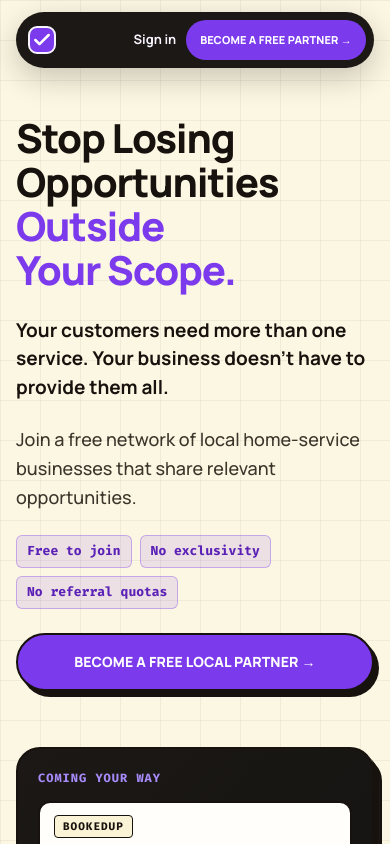
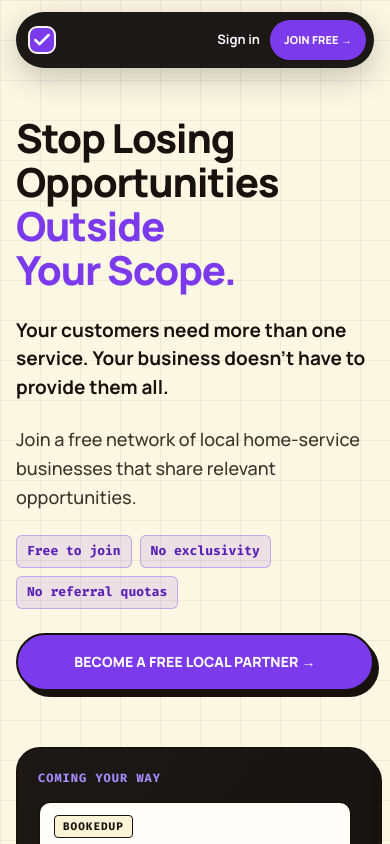
Before and after one commit to Cloudfrost1/bookedup-network-os, a Next.js app: page / in a window 390 px wide. Shown: the top 844 px of the page. Built offline with nearby package versions, Linux system fonts and the light colour scheme.

Commit message:
Mobile: short nav CTA, prevent horizontal overflow (white strip on right)
Co-Authored-By: Claude Opus 5.5 <noreply@anthropic.com>
Claude-Session: https://claude.ai/code/session_01TQCbCuJJYVynBDrPFrXzcn

```diff
--- a/src/app/(public)/layout.tsx
+++ b/src/app/(public)/layout.tsx
@@ -27,7 +27,10 @@ export default function PublicLayout({ children }: { children: React.ReactNode }
           </nav>
           <nav className="links" aria-label="Account">
             <Link href="/login" className="link !inline-block">Sign in</Link>
-            <Link href="/signup" className="pub-btn sm">Become a Free Partner →</Link>
+            <Link href="/signup" className="pub-btn sm">
+              <span className="pub-cta-long">Become a Free Partner →</span>
+              <span className="pub-cta-short">Join free →</span>
+            </Link>
           </nav>
         </header>
       </div>
--- a/src/app/(public)/public.css
+++ b/src/app/(public)/public.css
@@ -196,3 +196,16 @@
   .pub-nav-brand .mark { width: 28px; height: 28px; }
 }
 @media (max-width: 420px) { .pub-nav-brand > span:last-child { position: absolute; width: 1px; height: 1px; overflow: hidden; clip: rect(0 0 0 0); } }
+
+/* mobile: never let anything widen the page */
+html, body { overflow-x: clip; max-width: 100%; }
+.pub { overflow-x: clip; }
+.pub-nav { min-width: 0; }
+.pub-nav-brand, .pub-nav-brand .mark { flex-shrink: 0; }
+.pub-nav .links { flex: 0 1 auto; min-width: 0; }
+.pub-nav .pub-btn.sm { min-width: 0; max-width: 100%; overflow: hidden; text-overflow: ellipsis; }
+.pub-cta-short { display: none; }
+@media (max-width: 640px) {
+  .pub-cta-long { display: none; }
+  .pub-cta-short { display: inline; }
+}
--- a/src/app/globals.css
+++ b/src/app/globals.css
@@ -82,3 +82,6 @@ h1, h2, h3 { text-wrap: balance; letter-spacing: -0.02em; }
 }
 [data-theme="dark"] .bg-ink { background-color: #2e2b37; }
 [data-theme="dark"] ::placeholder { color: #71717a; }
+
+/* never allow horizontal page scroll on mobile */
+html, body { overflow-x: clip; max-width: 100%; }
```
